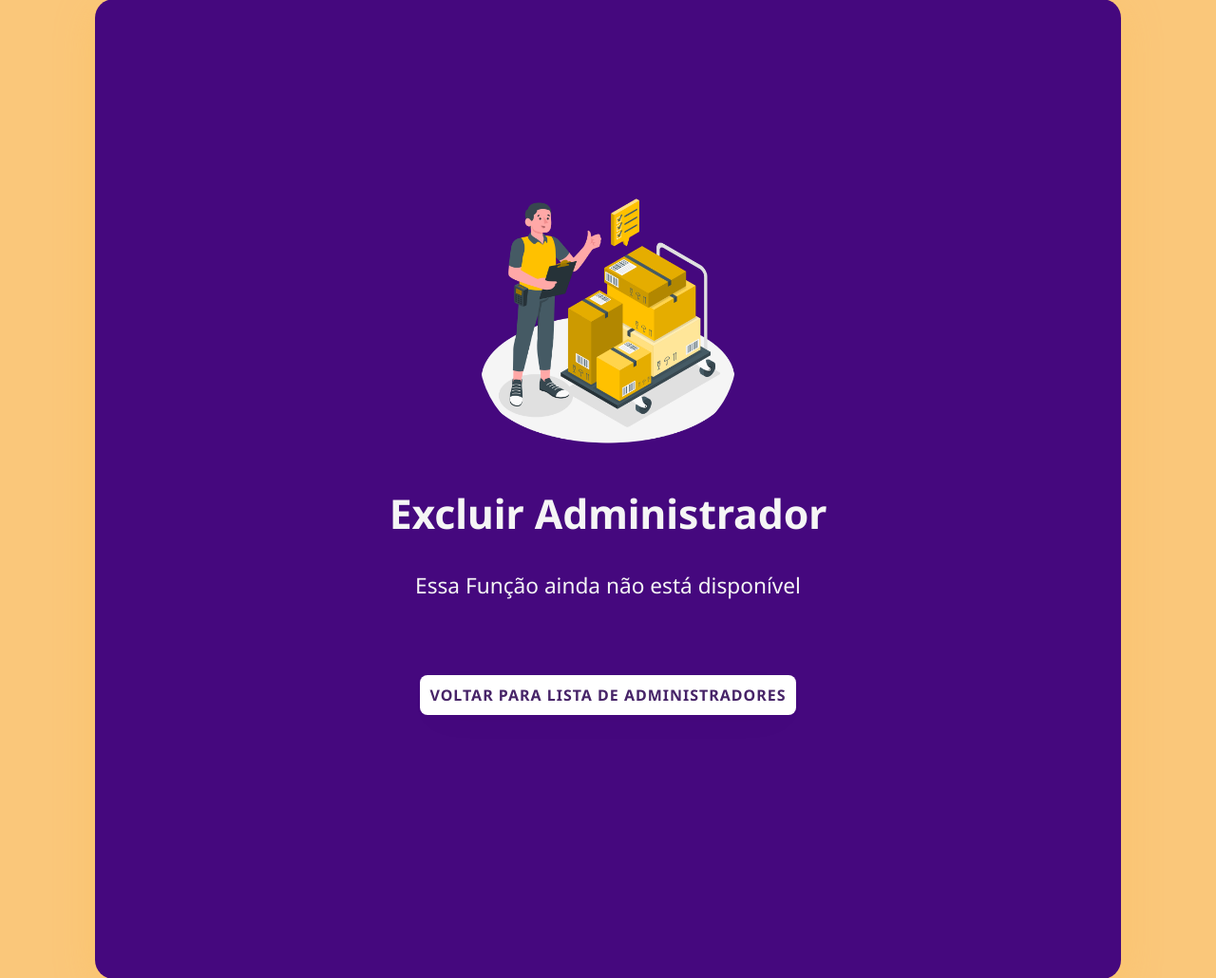
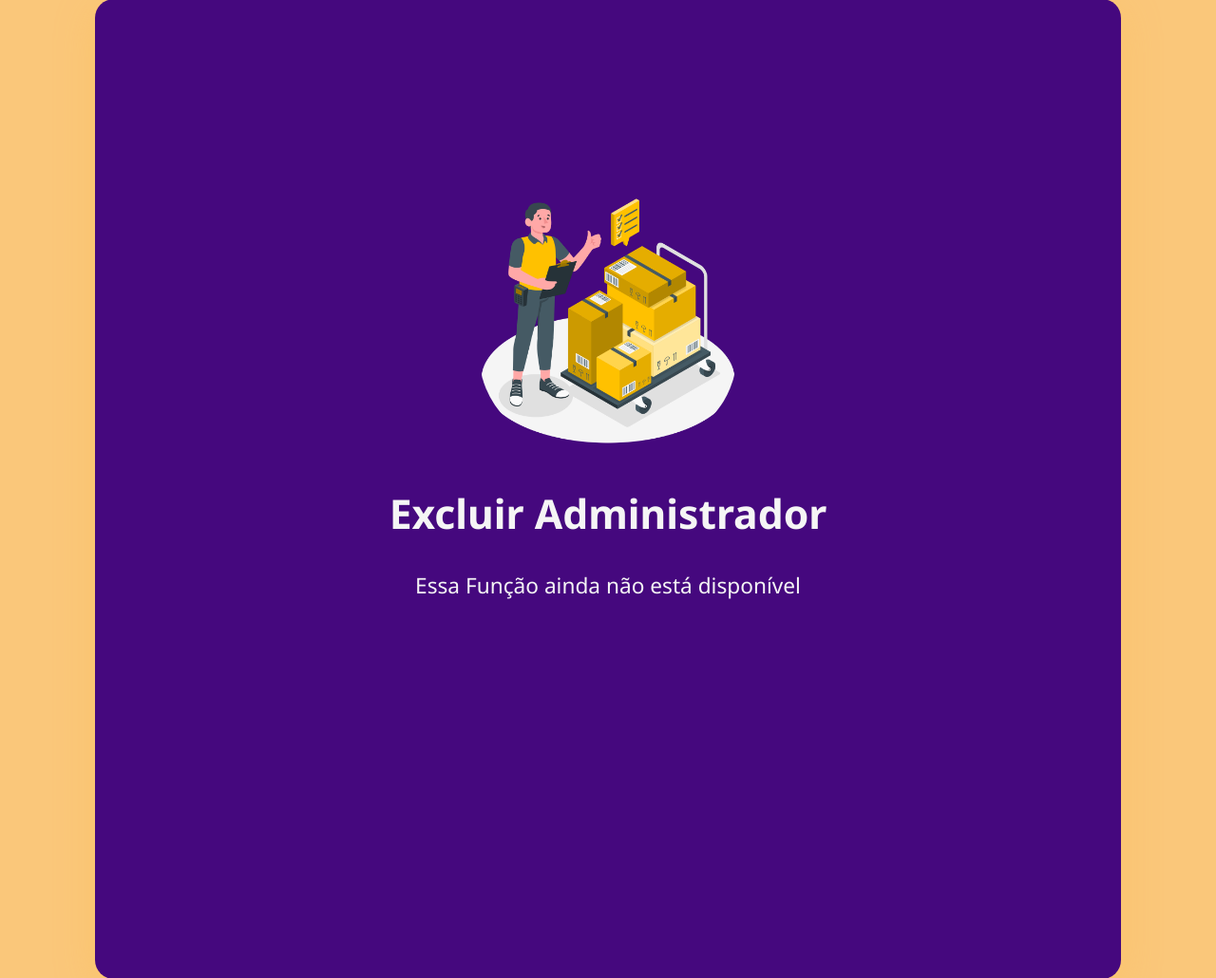
Before and after one commit to devdanielsilva/sistema-crud-pi-do-2-semestre-de-2023-da-faculdade-de-tspi, a PHP site: page /excluir-administrador.php in a window 1280 px wide. Shown: the part 151-1181 px from the top of the page at 95% size. Run offline with PHP 8.4, Linux system fonts and the light colour scheme; the visitor is signed in with stand-in values (Sample User, id 1).

Commit message:
Update excluir-administrador.php

```diff
--- a/administrador/excluir-administrador.php
+++ b/administrador/excluir-administrador.php
@@ -45,7 +45,6 @@ if ($_SERVER['REQUEST_METHOD'] == 'GET' && isset($_GET['id'])) {
                 <h1>Excluir Administrador</h1>
                 <p id="p1"> Essa Função ainda não está disponível </p>
                 <!-- <p id="erro"> <?php echo $mensagem; ?> </p> -->
-                <a href="listar_administrador.php" class="btn">Voltar Para Lista de Administradores</a>
             </div>
         </div>
     </section>
```
